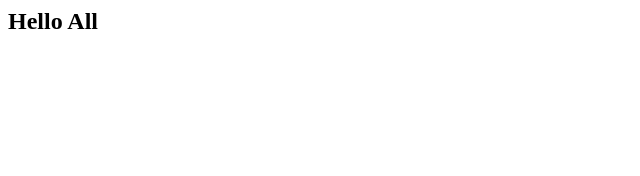
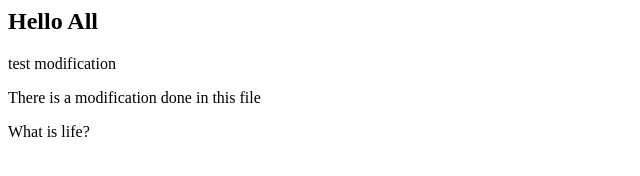
Before and after one commit to Girija08/vb1n3Repo, a plain HTML site: page index.htm in a window 1280 px wide. Shown: the whole page, without its empty margins (0-640 px from the left). Drawn offline with Linux system fonts and the light colour scheme.

Commit message:
modified the index file

```diff
--- a/index.htm
+++ b/index.htm
@@ -1,6 +1,9 @@
 <html>
 <body>
 <h2>Hello All</h2>
+<p>test modification</p>
+<p>There is a modification done in this file</p>
+<p>What is life?</p>
 </body>
 
 </html>
```
Also changed, not shown: about.htm (added, +5 -0 lines).
